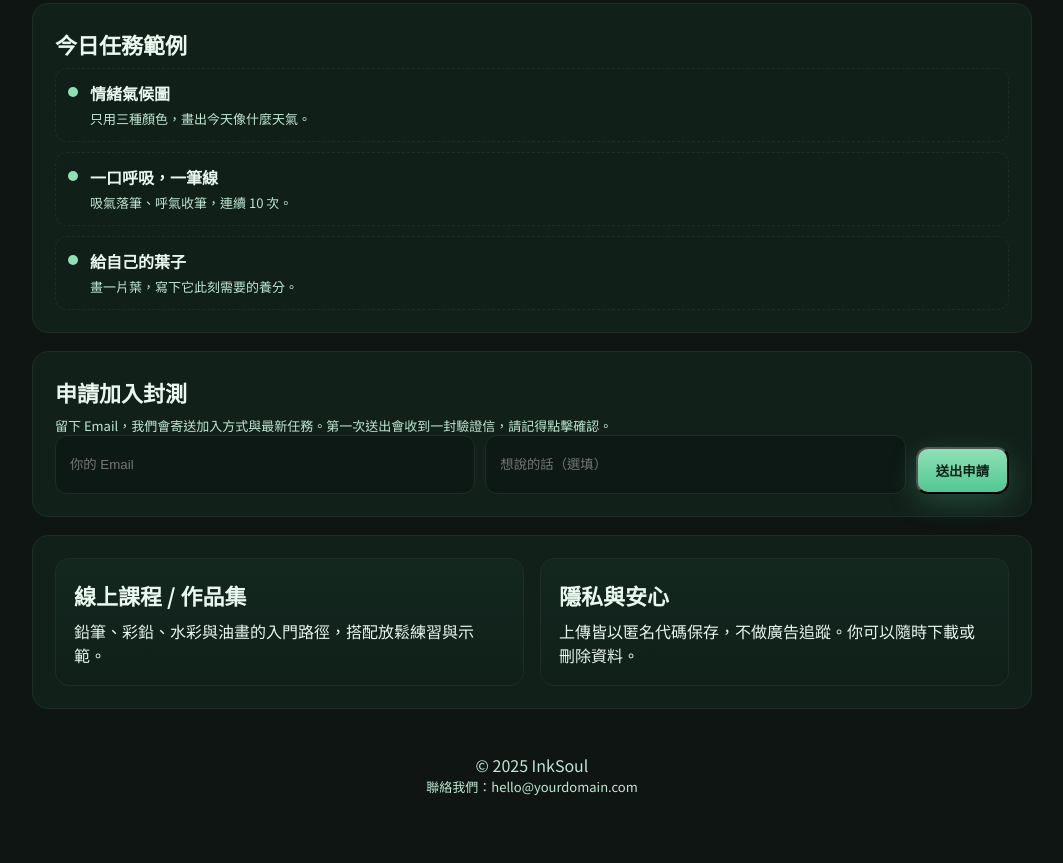
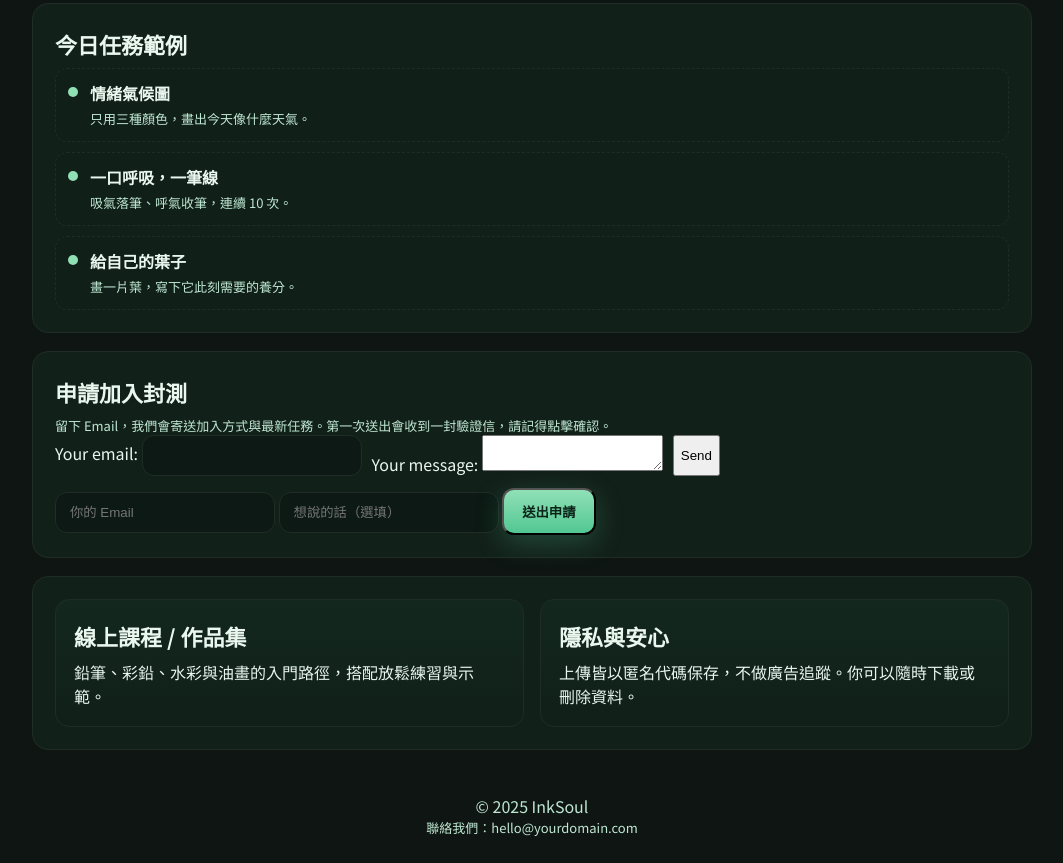
Before and after one commit to hunt575758/draw-your-subconscious-privacy, a plain HTML site: page index.html in a window 1280 px wide. Shown: the part 554-1417 px from the top of the page, without its empty margins (108-1171 px from the left). Before the commit the page ends 1376 px from the top, so only its background shows below. Drawn offline with Linux system fonts and the light colour scheme.

Commit message:
Update index.html

```diff
--- a/index.html
+++ b/index.html
@@ -62,6 +62,21 @@
       <p class="small">留下 Email，我們會寄送加入方式與最新任務。第一次送出會收到一封驗證信，請記得點擊確認。</p>
 
       <form action="https://formspree.io/f/mqalgnlv" method="POST">
+         <!-- 送出後跳轉到感謝頁 -->
+    <input type="hidden" name="_next" value="https://hunt575758.github.io/draw-your-subconscious-privacy/thank-you.html">
+
+    <label>
+        Your email:
+        <input type="email" name="email" required>
+    </label>
+
+    <label>
+        Your message:
+        <textarea name="message"></textarea>
+    </label>
+
+    <button type="submit">Send</button>
+</form>
         <input type="email" name="email" placeholder="你的 Email" required>
         <input type="text" name="note" placeholder="想說的話（選填）">
         <!-- 防機器人 -->
```
